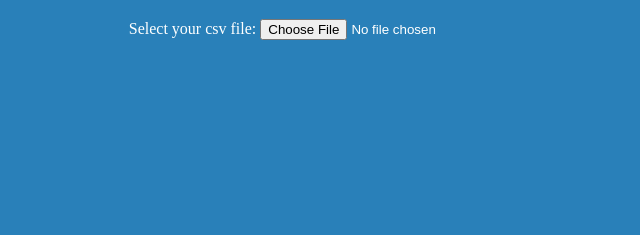
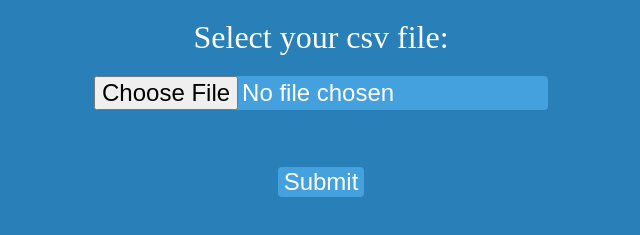
Before and after one commit to superhit0/csv-to-json, a website: page index.html in a window 1280 px wide. Shown: the part 61-296 px from the top of the page, without its empty margins (319-959 px from the left). Drawn offline with Linux system fonts and the light colour scheme.

Commit message:
Updated form element for styling

```diff
--- a/index.html
+++ b/index.html
@@ -13,7 +13,8 @@
         <h1>CSV To JSON Converter</h1>
         <form action="POST" id="csvform">
             <label for="csvinput">Select your csv file:</label>
-            <input type="file" id="csvinput" name="csvinput" accept=".csv">
+            <input type="file" class="button" id="csvinput" name="csvinput" accept=".csv"><br>
+            <input type="submit" id="submit" value="Submit" class="button">
         </form>
     </div>
 </body>
--- a/styles.css
+++ b/styles.css
@@ -12,3 +12,21 @@ body {
     text-align: center;
     color: white;
 }
+
+#csvform {
+    display: flex;
+    flex-direction: column;
+    font-size: 2rem;
+    justify-content: start;
+    align-items: center;
+}
+
+.button {
+    border-radius: 4px;
+    border: 0;
+    width: min-content;
+    font-size: 1.5rem;
+    margin-top: 20px;
+    background-color: #45a1de;
+    color: white;
+}
```
